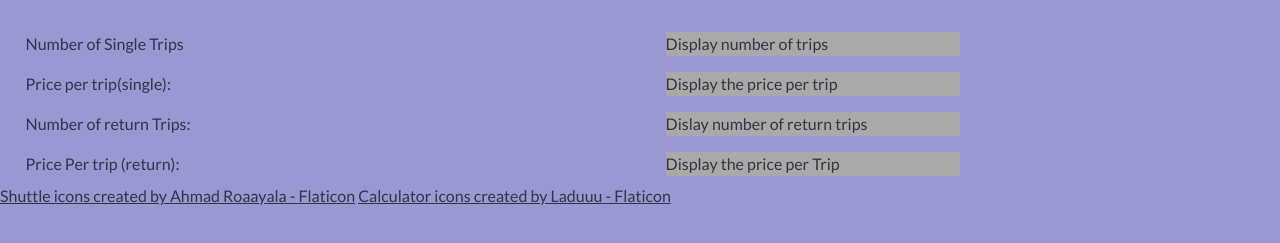
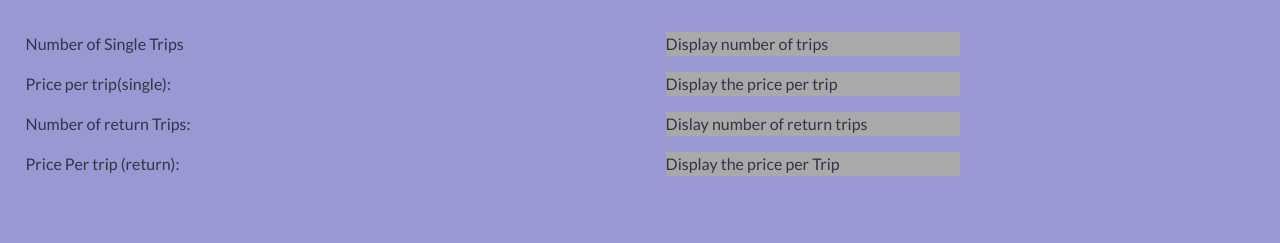
Before and after one commit to Malebo25/bus-travel-widget, a plain HTML site: page index.html in a window 1280 px wide. Shown: the part 539-782 px from the top of the page. Drawn offline with Linux system fonts and the light colour scheme.

Commit message:
comment out credit

```diff
--- a/index.html
+++ b/index.html
@@ -125,9 +125,9 @@
     <script src="js/bus-travel.js" charset="utf-8"></script>
     <script src="js/bus-Dom.js" charset="utf-8"></script>
 
-    <a href="https://www.flaticon.com/free-icons/shuttle" title="shuttle icons">Shuttle icons created by Ahmad Roaayala -
+    <!-- <a href="https://www.flaticon.com/free-icons/shuttle" title="shuttle icons">Shuttle icons created by Ahmad Roaayala -
         Flaticon</a>
     <a href="https://www.flaticon.com/free-icons/calculator" title="calculator icons">Calculator icons created by Laduuu -
-        Flaticon</a>
+        Flaticon</a> -->
 </body>
 </html>
```
